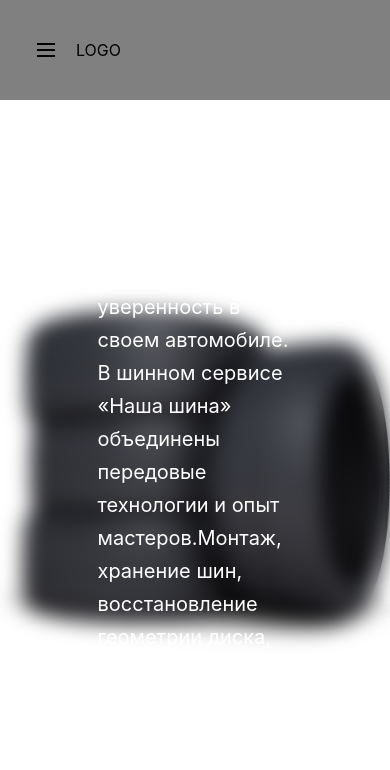
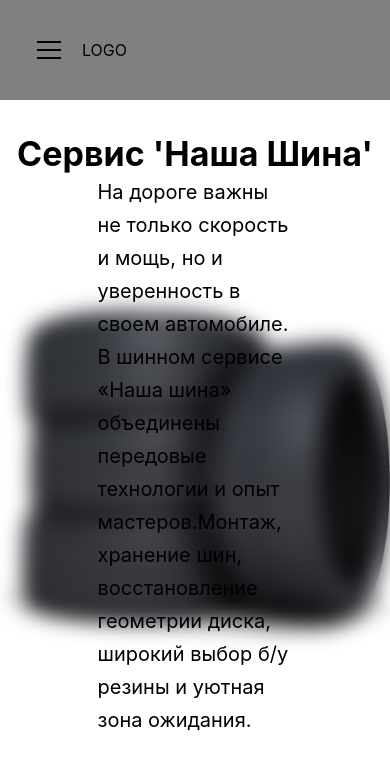
Before and after one commit to ProkoshkinLeonid/wheels_react, a React (Vite) app: page /main in a window 390 px wide. Shown: the top 770 px of the page. Built offline with nearby package versions, Linux system fonts and the light colour scheme.

Commit message:
fix:  -header collapsed breakpoints  -section image cover

```diff
--- a/src/App.tsx
+++ b/src/App.tsx
@@ -23,7 +23,7 @@ function App() {
       header={{ height: 100 }}
       navbar={{
         width: 300,
-        breakpoint: "sm",
+        breakpoint: "md",
         collapsed: { desktop: true, mobile: !opened },
       }}
     >
--- a/src/components/Header.tsx
+++ b/src/components/Header.tsx
@@ -23,10 +23,10 @@ export const Header: FC<HeaderProps> = ({ opened, toggle, variant }) => {
   if (variant === "header") {
     return (
       <Group h="100%" px="xl">
-        <Burger opened={opened} onClick={toggle} hiddenFrom="sm" size="sm" />
+        <Burger opened={opened} onClick={toggle} hiddenFrom="md" size="md" />
         <Group justify="space-between" style={{ flex: 1 }}>
           <div>LOGO</div>
-          <Group ml="xl" gap="md" visibleFrom="sm">
+          <Group ml="xl" gap="md" visibleFrom="md">
             {PAGES_LINKS.map(({ page, label, end }) => (
               <NavLink key={page} to={page} end={end}>
                 {label}
--- a/src/components/Section/Section.module.css
+++ b/src/components/Section/Section.module.css
@@ -1,5 +1,4 @@
 .root {
-    background-image: url("src/assets/images/background.jpg");
     background-repeat: no-repeat;
     background-size: contain;
     background-position: center center;
--- a/src/components/Section/Section.tsx
+++ b/src/components/Section/Section.tsx
@@ -1,5 +1,6 @@
 import { FC, ReactNode } from "react"
 
+import bgUrl from "@assets/images/background.jpg"
 import { Flex, Text, Title } from "@mantine/core"
 
 import classes from "./Section.module.css"
@@ -11,19 +12,25 @@ interface SectionProps {
 
 export const Section: FC<SectionProps> = ({ children, title }) => {
   return (
-    <Flex align="center" className={classes.root} h="100%">
+    <Flex
+      style={{ backgroundImage: `url(${bgUrl})` }}
+      className={classes.root}
+      // pt="xl"
+      h="100%"
+      direction="column"
+      align="center"
+      gap="md"
+    >
       <Flex
+        direction="column"
+        h="100%"
+        w="100%"
+        align="center"
+        pt="xl"
         style={{ backdropFilter: "blur(10px)" }}
-        pt="xl"
-        h="100%"
-        direction="column"
-        align="center"
-        gap="md"
       >
-        <Title order={1} style={{ color: "white" }}>
-          {title}
-        </Title>
-        <Text size="xl" maw="50%" variant="text" style={{ color: "white" }}>
+        <Title order={1}>{title}</Title>
+        <Text size="xl" maw="50%" variant="text">
           {children}
         </Text>
       </Flex>
```
